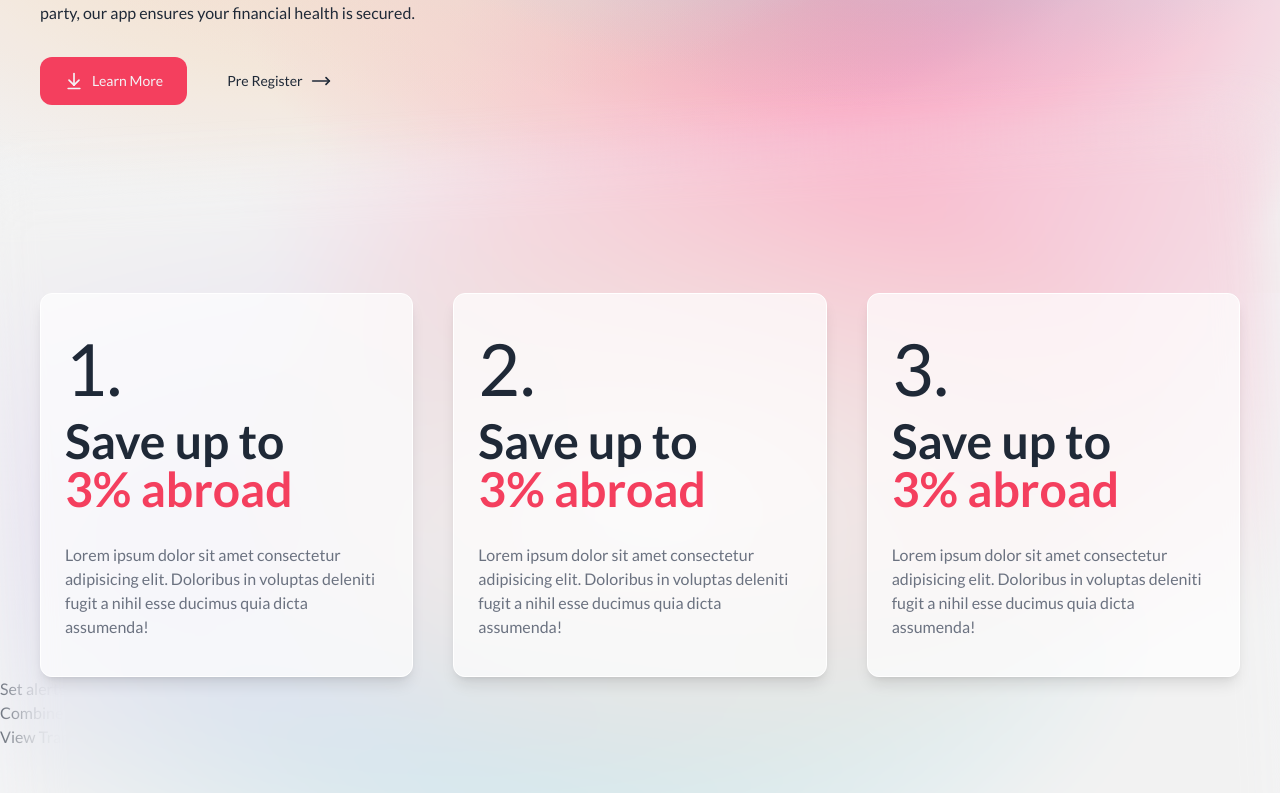
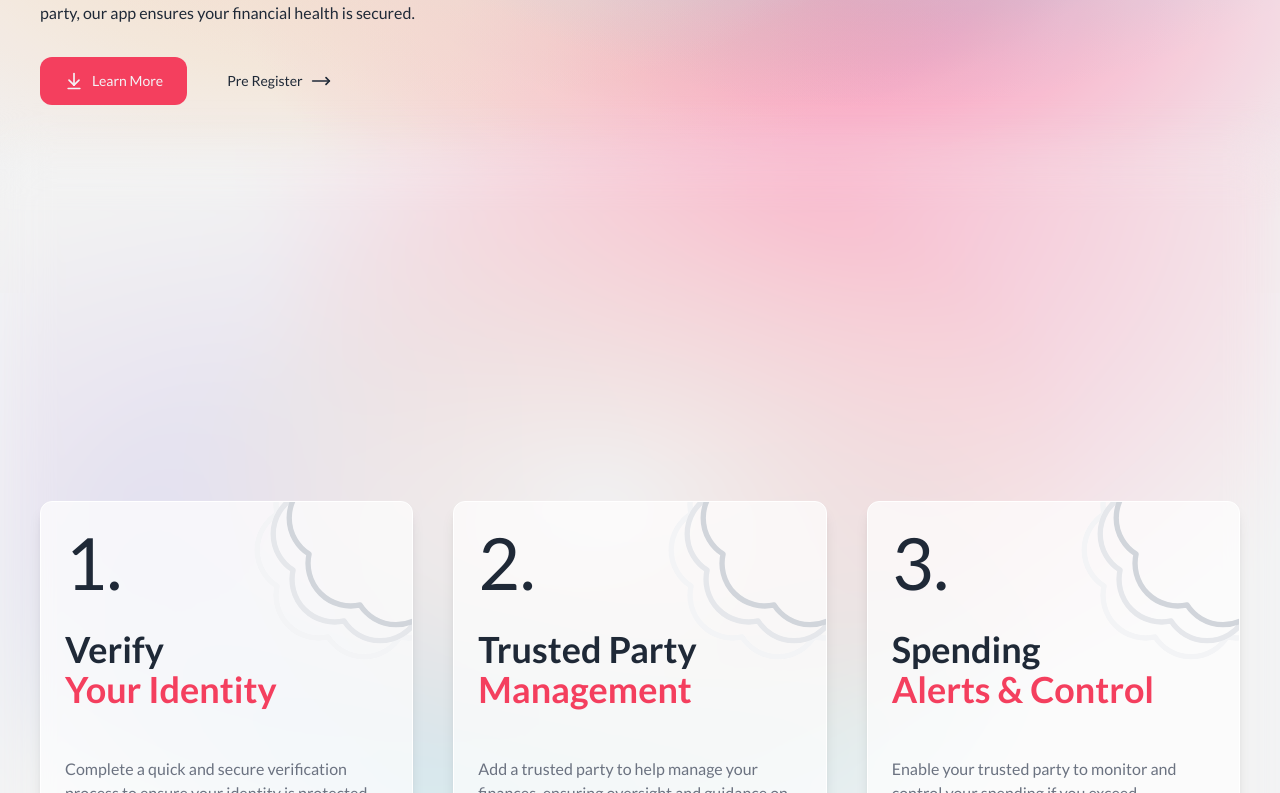
Before and after one commit to norvalbv/banking-app-website, a Next.js app: page / in a window 1280 px wide. Shown: the part 507-1300 px from the top of the page. Built offline with nearby package versions, Linux system fonts and the light colour scheme.

Commit message:
update kyc section

```diff
--- /dev/null
+++ b/app/(main)/KYCSection/constants.ts
@@ -0,0 +1,5 @@
+export const VERIFY_IDENTITY_DESCRIPTION = "Complete a quick and secure verification process to ensure your identity is protected and trusted.";
+
+export const TRUSTED_PARTY_DESCRIPTION = "Add a trusted party to help manage your finances, ensuring oversight and guidance on your spending and savings.";
+
+export const ALERTS_DESCRIPTION = "Enable your trusted party to monitor and control your spending if you exceed predefined limits.";
--- a/app/(main)/KYCSection/index.tsx
+++ b/app/(main)/KYCSection/index.tsx
@@ -1,13 +1,26 @@
 import Card from '@/components/ui/Card';
 import CardWrapper from '@/components/ui/CardWrapper';
-import React from 'react';
+import React, { ReactElement } from 'react';
+import { VERIFY_IDENTITY_DESCRIPTION, TRUSTED_PARTY_DESCRIPTION, ALERTS_DESCRIPTION } from './constants';
 
-const KYCSection = () => {
+const KYCSection = (): ReactElement => {
   return (
-    <CardWrapper className="mx-auto flex flex-col items-center justify-center gap-10 lg:flex-row">
-      <Card cardKey="1." />
-      <Card cardKey="2." />
-      <Card cardKey="3." />
+    <CardWrapper className="mx-auto h-screen flex flex-col items-center justify-center gap-10 lg:flex-row">
+      <Card
+        cardKey="1."
+        headerProps={{ title: "Verify", highlightedText: "Your Identity" }}
+        paragraph={VERIFY_IDENTITY_DESCRIPTION}
+      />
+      <Card
+        cardKey="2."
+        headerProps={{ title: "Trusted Party", highlightedText: "Management" }}
+        paragraph={TRUSTED_PARTY_DESCRIPTION}
+      />
+      <Card
+        cardKey="3."
+        headerProps={{ title: "Spending", highlightedText: "Alerts & Control" }}
+        paragraph={ALERTS_DESCRIPTION}
+      />
     </CardWrapper>
   );
 };
--- a/app/(main)/SignUp/index.tsx
+++ b/app/(main)/SignUp/index.tsx
@@ -5,7 +5,7 @@ import { Button } from '@/components/ui/Button';
 import { Input } from '@/components/ui/input';
 import CardWrapper from '@/components/ui/CardWrapper';
 
-export default function SignUp() {
+const SignUp = (): React.ReactElement => {
   const [email, setEmail] = useState('');
 
   const handleSubmit = (e: React.FormEvent) => {
@@ -17,10 +17,10 @@ export default function SignUp() {
   };
 
   return (
-    <CardWrapper className="bg-gradient-to-tr from-black via-black to-slate-900">
+    <CardWrapper>
       <div className="mx-auto grid h-[40rem] w-1/2 place-items-center">
         <div>
-          <h3 className="mb-6 text-4xl font-bold text-purple-500">Join Our Waitlist</h3>
+          <h3 className="mb-6 text-4xl font-bold text-rose-500">Join Our Waitlist</h3>
           <p className="mb-8 text-lg text-gray-600">
             Be the first to know when we launch. Sign up for early access and exclusive offers.
           </p>
@@ -34,9 +34,7 @@ export default function SignUp() {
                 required
                 className="flex-grow"
               />
-              <Button type="submit" className="bg-purple-500 text-white hover:bg-purple-600">
-                Sign Up
-              </Button>
+              <Button type="submit">Sign Up</Button>
             </div>
             <p className="text-sm text-gray-500">
               We respect your privacy. Unsubscribe at any time.
@@ -46,4 +44,6 @@ export default function SignUp() {
       </div>
     </CardWrapper>
   );
-}
+};
+
+export default SignUp;
--- a/app/(main)/page.tsx
+++ b/app/(main)/page.tsx
@@ -1,6 +1,5 @@
 import React from 'react';
 import Hero from '@/components/ui/Hero';
-import FAQs from './FAQs';
 import SignUp from './SignUp';
 import ParallaxSection from './ParallaxSection';
 import KYCSection from './KYCSection';
@@ -9,14 +8,20 @@ const Page = () => {
   return (
     <div className="relative">
       <Hero />
-      <div className="absolute left-0 top-[82.5vh] w-full -rotate-3 overflow-x-hidden blur-xl">
-        <div className="bg-gradient-radial-lighter h-screen w-[110vw]" />
+      <div className="absolute left-0 top-[82.5vh] w-full blur-xl">
+        <div className="bg-gradient-radial-lighter h-screen" />
       </div>
       <KYCSection />
       <div>Set alerts cards</div>
       <div>Combine cards - Add banks</div>
       <div>View Transactions (tab; what you'll see vs trusted party)</div>
       <ParallaxSection />
+
+      <div className="absolute bottom-0 left-0 w-full">
+        <div className="bg-gradient-radial-lighter h-screen scale-y-[-1] blur-xl" />
+        <div className="bg-gradient-radial h-screen w-[100vw] rotate-180 scale-x-[-1]" />
+      </div>
+
       <SignUp />
     </div>
   );
--- a/components/ui/Card/index.tsx
+++ b/components/ui/Card/index.tsx
@@ -1,21 +1,22 @@
-import React from 'react';
+import { Badge } from 'lucide-react';
+import React, { ReactElement } from 'react';
+import Header, { HeaderProps } from '../Header';
 
-type Props = {
+type CardProps = {
   cardKey?: string;
+  headerProps: HeaderProps;
+  paragraph: string;
 };
 
-const Card = ({ cardKey }: Props) => {
+const Card = ({ cardKey, headerProps, paragraph }: CardProps): ReactElement => {
   return (
-    <div className="flex h-96 w-96 flex-col justify-evenly rounded-xl border border-white bg-white/70 p-6 shadow-lg">
-      {cardKey && <span className="text-7xl">{cardKey}</span>}
-      <h2 className="mb-4 text-4xl font-bold lg:text-5xl">
-        Save up to <br />
-        <span className="text-rose-500">3% abroad</span>
-      </h2>
-      <p className="text-gray-500">
-        Lorem ipsum dolor sit amet consectetur adipisicing elit. Doloribus in voluptas deleniti
-        fugit a nihil esse ducimus quia dicta assumenda!
-      </p>
+    <div className="relative grid h-96 w-96 grid-row-3 overflow-hidden rounded-xl border border-white bg-white/70 p-6 shadow-lg">
+      <Badge className="absolute -right-20 -top-20 size-64 text-gray-100" strokeWidth={0.5} />
+      <Badge className="absolute -right-24 -top-24 size-64 text-gray-200" strokeWidth={0.5} />
+      <Badge className="absolute -right-28 -top-28 size-64 text-gray-300" strokeWidth={0.5} />
+      {cardKey && <span className="text-7xl row-span-1">{cardKey}</span>}
+      <Header {...headerProps} className='z-10 row-span-1' />
+      <p className="text-gray-500 row-span-1">{paragraph}</p>
     </div>
   );
 };
--- a/components/ui/Device/index.tsx
+++ b/components/ui/Device/index.tsx
@@ -8,7 +8,7 @@ type Props = {
 
 const Device = ({ children }: Props) => {
   return (
-    <div className="relative mx-auto h-[660px] w-[320px] rounded-[2.5rem] border-[8px] border-gray-800 bg-gray-800 dark:border-gray-800">
+    <div className="relative mx-auto h-[500px] w-[250px] 2xl:h-[660px] 2xl:w-[330px] rounded-[2.5rem] border-[8px] border-gray-800 bg-gray-800 dark:border-gray-800">
       <div className="absolute -start-[11px] top-[72px] h-[32px] w-[3px] rounded-s-lg bg-gray-800 dark:bg-gray-800"></div>
       <div className="absolute -start-[11px] top-[124px] h-[46px] w-[3px] rounded-s-lg bg-gray-800 dark:bg-gray-800"></div>
       <div className="absolute -start-[11px] top-[178px] h-[46px] w-[3px] rounded-s-lg bg-gray-800 dark:bg-gray-800"></div>
--- /dev/null
+++ b/components/ui/Header/index.tsx
@@ -0,0 +1,24 @@
+import React, { ReactElement } from 'react';
+import { cx } from 'class-variance-authority';
+
+export type HeaderProps = {
+  title: string;
+  highlightedText?: string;
+  className?: string;
+};
+
+const Header = ({ title, highlightedText, className }: HeaderProps): ReactElement => {
+  return (
+    <h2 className={cx('mb-4 font-bold text-4xl', className)}>
+      {title}
+      {highlightedText && (
+        <>
+          <br />
+          <span className="text-rose-500">{highlightedText}</span>
+        </>
+      )}
+    </h2>
+  );
+};
+
+export default Header;
```
Also changed, not shown: app/Layout/Footer.tsx (+25 -57 lines).
